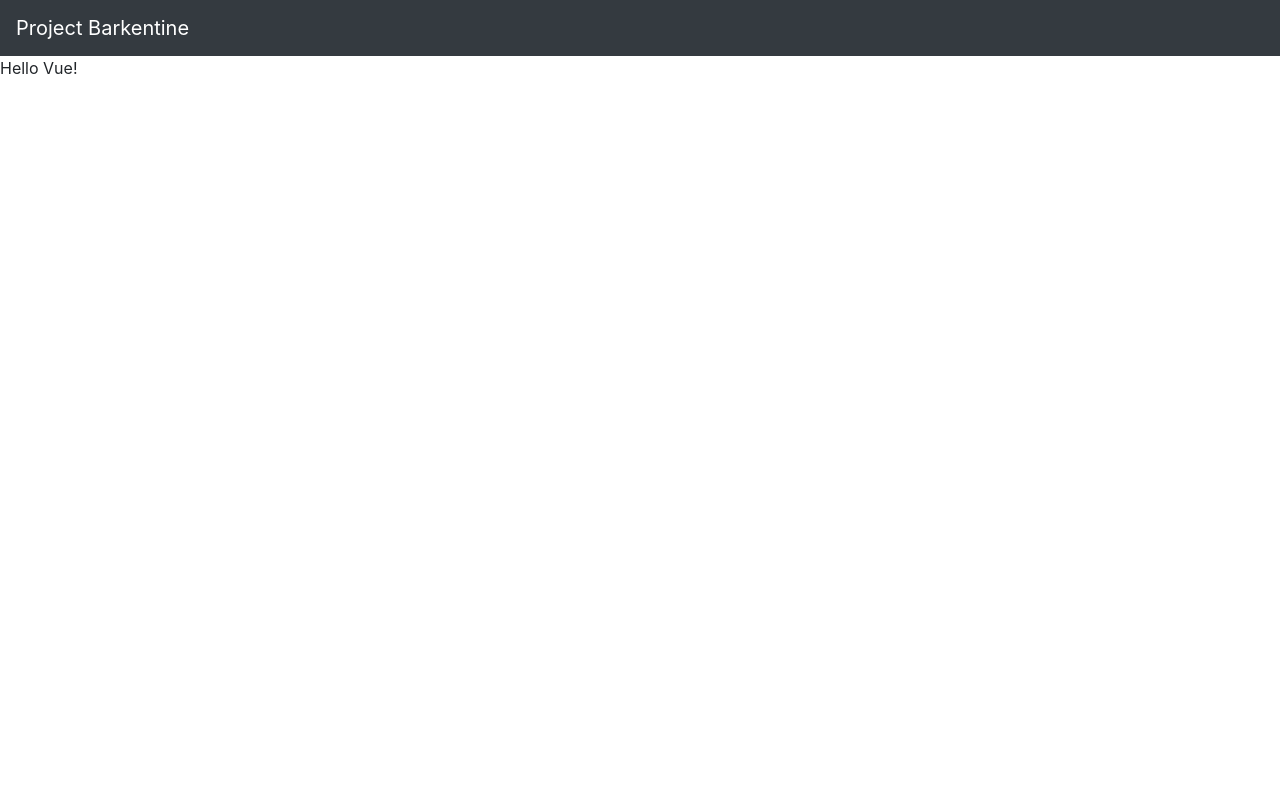
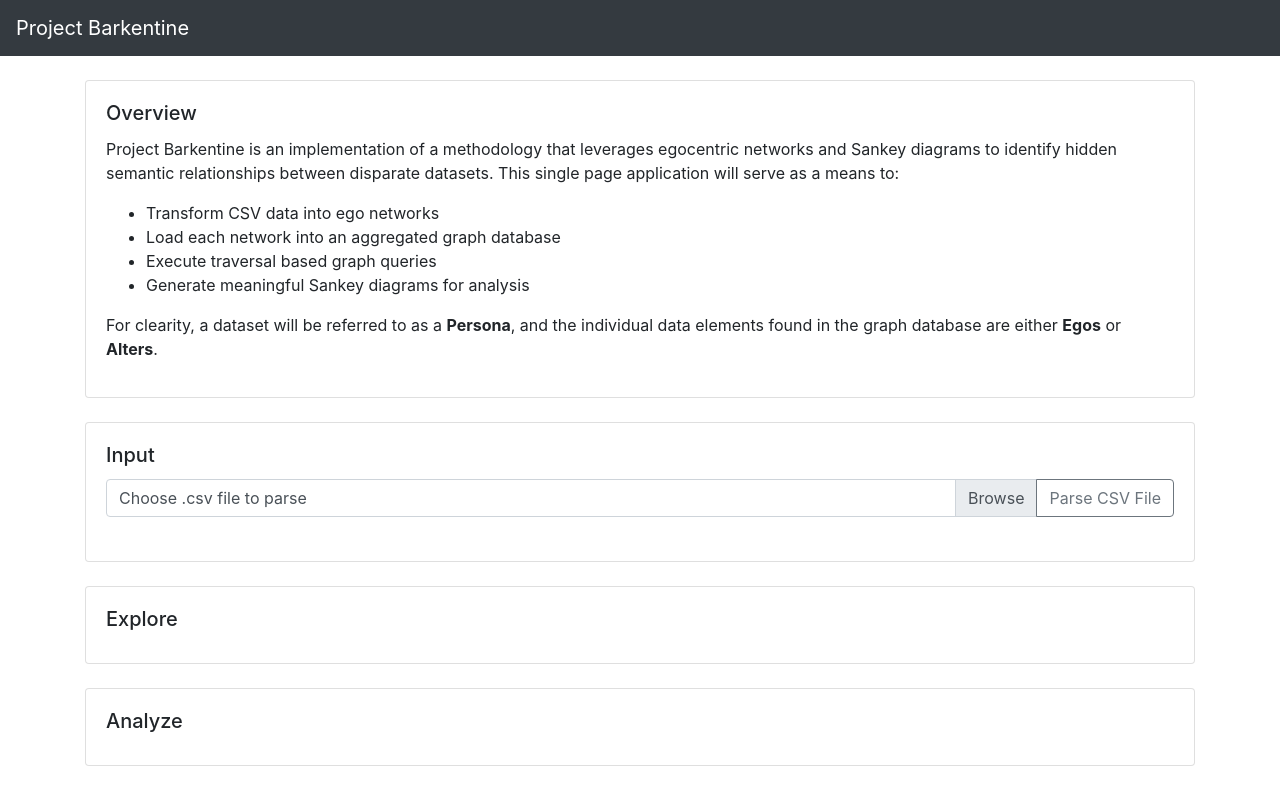
Before and after one commit to aks8m/barkentine, a website: page frontend/index.html in a window 1280 px wide. Drawn offline with nearby package versions, Linux system fonts and the light colour scheme.

Commit message:
Implemented Papa Parse functionality
Worked on general layout, and got the uploaded file parsing working.

```diff
--- a/frontend/index.html
+++ b/frontend/index.html
@@ -20,17 +20,81 @@
     <nav class="navbar navbar-expand-lg navbar-dark bg-dark">
         <a class="navbar-brand" href="#">Project Barkentine</a>
         <button class="navbar-toggler" type="button" data-toggle="collapse" data-target="#navbarSupportedContent" aria-controls="navbarSupportedContent" aria-expanded="false" aria-label="Toggle navigation">
-    <span class="navbar-toggler-icon"></span>
-  </button>
+            <span class="navbar-toggler-icon"></span>
+        </button>
     </nav>
 
     <div id="app">
-        {{ message }}
+        <br/>
+
+        <div class="container">
+            <div class="row">
+                <div class="col-md-12">
+                    <div class="card">
+                        <div class="card-body">
+                            <h5 class="card-title">Overview</h5>
+                            <p class="card-text">Project Barkentine is an implementation of a methodology that leverages egocentric networks and Sankey diagrams to identify hidden semantic relationships between disparate datasets. This single page application will serve as a means to:
+                                <ul>
+                                    <li>Transform CSV data into ego networks</li>
+                                    <li>Load each network into an aggregated graph database</li>
+                                    <li>Execute traversal based graph queries</li>
+                                    <li>Generate meaningful Sankey diagrams for analysis</li>
+                                </ul>
+                                For clearity, a dataset will be referred to as a <b>Persona</b>, and the individual data elements found in the graph database are either <b>Egos</b> or <b>Alters</b>.</p>
+                        </div>
+                    </div>
+                </div>
+            </div>
+            <br/>
+            <div class="row">
+                <div class="col-md-12">
+                    <div class="card">
+                        <div class="card-body">
+                            <h5 class="card-title">Input</h5>
+                            <div class="input-group">
+                                <div class="custom-file">
+                                    <input type="file" class="custom-file-input" id="inputGroupFile04" accept=".csv" v-on:change="onFileChange">
+                                    <label class="custom-file-label" for="inputGroupFile04">{{uploadFileLabel}}</label>
+                                </div>
+                                <div class="input-group-append">
+                                    <button class="btn btn-outline-secondary" type="button" v-on:click="parseCSV">Parse CSV File</button>
+                                </div>
+                            </div>
+                            <br/>
+                            <div class="progress" v-show="showUploadProgressBar">
+                                <div class="progress-bar progress-bar-striped progress-bar-animated" role="progressbar" aria-valuenow="75" aria-valuemin="0" aria-valuemax="100" style="width: 75%"></div>
+                            </div>
+                        </div>
+                    </div>
+                </div>
+            </div>
+            <br/>
+            <div class="row">
+                <div class="col-md-12">
+                    <div class="card">
+                        <div class="card-body">
+                            <h5 class="card-title">Explore</h5>
+                        </div>
+                    </div>
+                </div>
+            </div>
+            <br/>
+            <div class="row">
+                <div class="col-md-12">
+                    <div class="card">
+                        <div class="card-body">
+                            <h5 class="card-title">Analyze</h5>
+                        </div>
+                    </div>
+                </div>
+            </div>
+        </div>
     </div>
 
 
     <!-- Optional JavaScript -->
     <script src="js/app.js"></script>
+    <script src="bower_components/papaparse/papaparse.min.js"></script>
     <!-- jQuery first, then Popper.js, then Bootstrap JS -->
     <script src="bower_components/jquery/dist/jquery.min.js"></script>
     <script src="bower_components/popper.js/dist/popper.min.js" type="module"></script>
--- a/frontend/js/app.js
+++ b/frontend/js/app.js
@@ -1,6 +1,50 @@
 var app = new Vue({
     el: '#app',
     data: {
-        message: 'Hello Vue!'
+        name: 'Vue.js',
+        uploadFileLabel: 'Choose .csv file to parse',
+        selectedCSV: '',
+        parsedData: '',
+        showUploadProgressBar: false
+    },
+    // define methods under the `methods` object
+    methods: {
+        onFileChange: function (f) {
+            var vm = this;
+
+            vm.selectedCSV = f.target.files[0];
+            vm.uploadFileLabel = vm.selectedCSV.name;
+        },
+        parseCSV: function () {
+            var vm = this;
+
+            vm.showUploadProgressBar = true;
+            Papa.parse(vm.selectedCSV, {
+                delimiter: "", // auto-detect
+                newline: "", // auto-detect
+                quoteChar: '"',
+                escapeChar: '"',
+                header: true,
+                trimHeaders: false,
+                dynamicTyping: false,
+                preview: 0,
+                encoding: "",
+                worker: false,
+                comments: false,
+                step: undefined,
+                complete: function (results, file) {
+                    vm.parsedData = results;
+                    vm.showUploadProgressBar = false;
+                },
+                error: undefined,
+                download: false,
+                skipEmptyLines: false,
+                chunk: undefined,
+                fastMode: undefined,
+                beforeFirstChunk: undefined,
+                withCredentials: undefined,
+                transform: undefined
+            });
+        }
     }
 });
```
